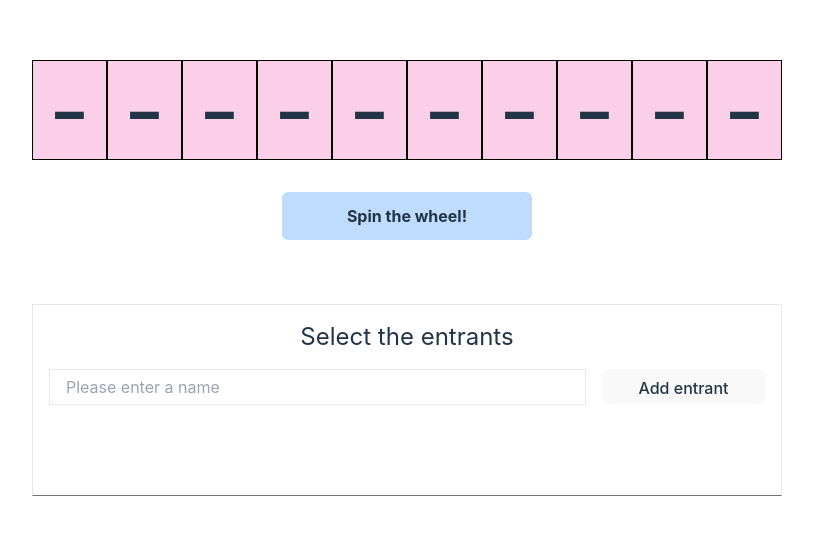
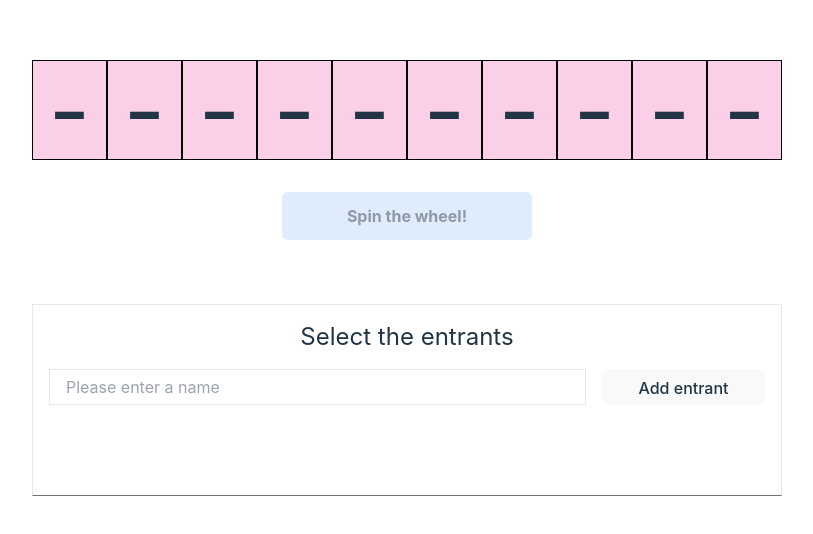
Before and after one commit to sebzapata/name-picker, a React (Vite) app: page / in a window 1280 px wide. Shown: the part 122-656 px from the top of the page, without its empty margins (233-1046 px from the left). Built offline with nearby package versions, Linux system fonts and the light colour scheme.

Commit message:
block when no entrants

```diff
--- a/src/App.tsx
+++ b/src/App.tsx
@@ -129,10 +129,12 @@ function App() {
         <div
           role="button"
           className={`w-1/3 bg-blue-200 h-12 rounded-md ml-auto mr-auto leading-[48px] font-bold ${
-            hasSpinnerStarted ? "cursor-default opacity-50" : "cursor-pointer"
+            hasSpinnerStarted || !entrantsList.length
+              ? "cursor-default opacity-50"
+              : "cursor-pointer"
           }`}
           onClick={() => {
-            if (!hasSpinnerStarted) {
+            if (!hasSpinnerStarted && entrantsList.length) {
               const randomNumber = Math.floor(
                 Math.random() * selectedEntrants.length
               );
```
